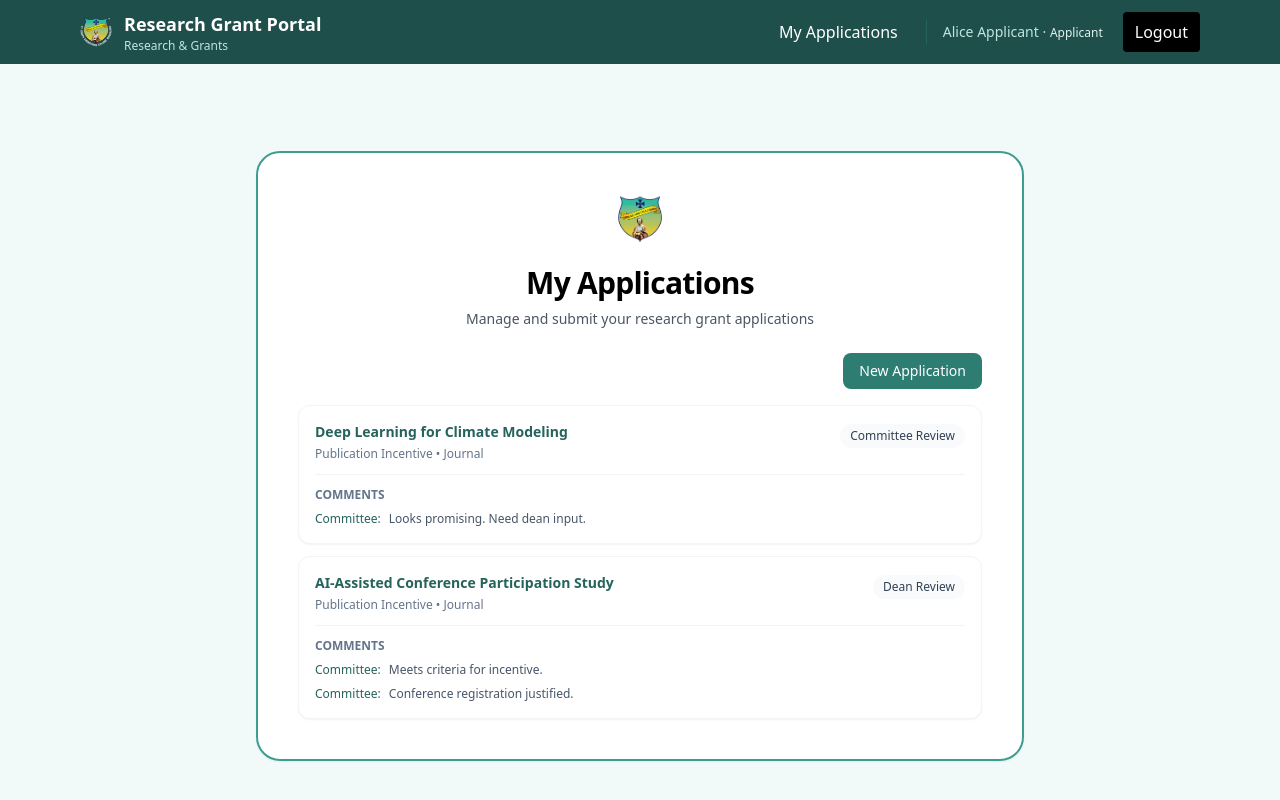
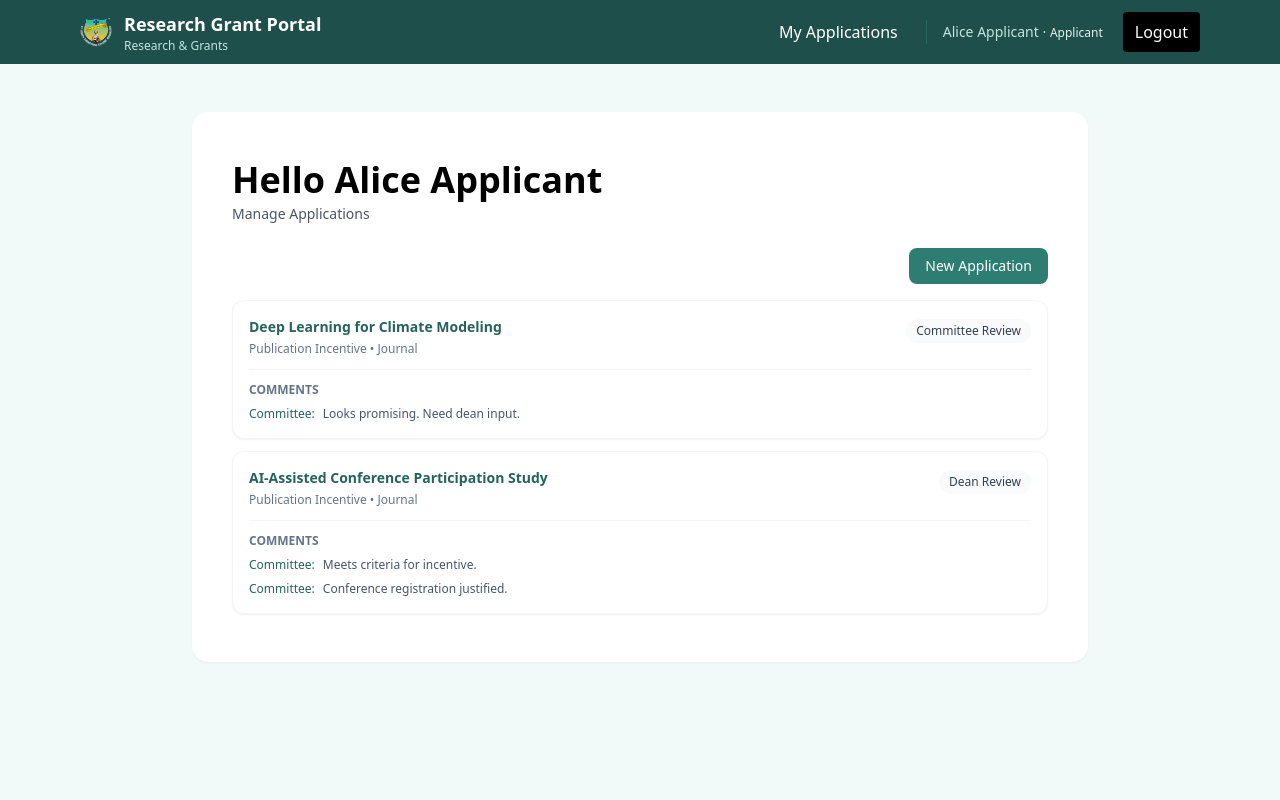
Before and after one commit to PlatypusPus/ResearchPortal, a React (Vite) app: page /login in a window 1280 px wide. Both pictures are taken after typing "name@example.com", "Sample123" into the empty fields and a click on the button "Enter Portal". Shown: the top 800 px of the page. Built offline with nearby package versions, Linux system fonts and the light colour scheme.

Commit message:
style: change style of the dashboard

```diff
--- a/src/pages/ApplicantDashboard.tsx
+++ b/src/pages/ApplicantDashboard.tsx
@@ -49,24 +49,17 @@ const ApplicantDashboard: React.FC = () => {
   };
 
   return (
-    <div className="min-h-[calc(100vh-64px)] flex items-center justify-center p-6">
-      <div className="w-full max-w-3xl bg-white border-2 border-brand-500 rounded-3xl shadow-sm px-8 py-8 sm:px-10 sm:py-10">
-        <div className="mb-6 text-center">
-          <img
-            src="/src/assets/sjeclogo.png"
-            alt="SJEC Logo"
-            className="mx-auto h-14 w-auto mb-4"
-          />
-          <h1 className="text-2xl sm:text-3xl font-semibold text-black tracking-tight">
-            My Applications
+    <div className="min-h-screen flex items-start justify-center p-6">
+      <div className="w-full max-w-4xl bg-white rounded-2xl shadow-sm px-8 py-10 sm:px-10 sm:py-12">
+        <div className="mb-6 text-left">
+          <h1 className="text-3xl sm:text-4xl font-semibold text-black">
+            Hello {currentUser?.name}
           </h1>
-          <p className="mt-2 text-sm text-gray-600">
-            Manage and submit your research grant applications
-          </p>
+          <p className="mt-1 text-sm text-gray-600">Manage Applications</p>
         </div>
 
         <div className="flex items-center justify-between mb-4">
-          <div></div>
+          <div />
           <button
             onClick={() => setShowForm((s) => !s)}
             className="inline-flex items-center gap-2 px-4 py-2 rounded-lg bg-brand-600 hover:bg-brand-500 text-white text-sm font-medium transition"
@@ -76,7 +69,7 @@ const ApplicantDashboard: React.FC = () => {
         </div>
 
         {submittedMsg && (
-          <div className="mb-4 rounded-lg border border-brand-100 bg-brand-50 text-brand-800 px-4 py-3 text-sm">
+          <div className="mb-4 rounded-lg bg-brand-50 text-brand-800 px-4 py-3 text-sm">
             {submittedMsg}
           </div>
         )}
@@ -84,7 +77,7 @@ const ApplicantDashboard: React.FC = () => {
         {showForm && (
           <form
             onSubmit={handleSubmit}
-            className="mb-6 bg-white rounded-lg border border-gray-100 p-4 grid grid-cols-1 md:grid-cols-2 gap-3"
+            className="mb-6 bg-white rounded-lg p-4 grid grid-cols-1 md:grid-cols-2 gap-3"
           >
             {[
               { label: "Title of Publication", name: "title" },
```
